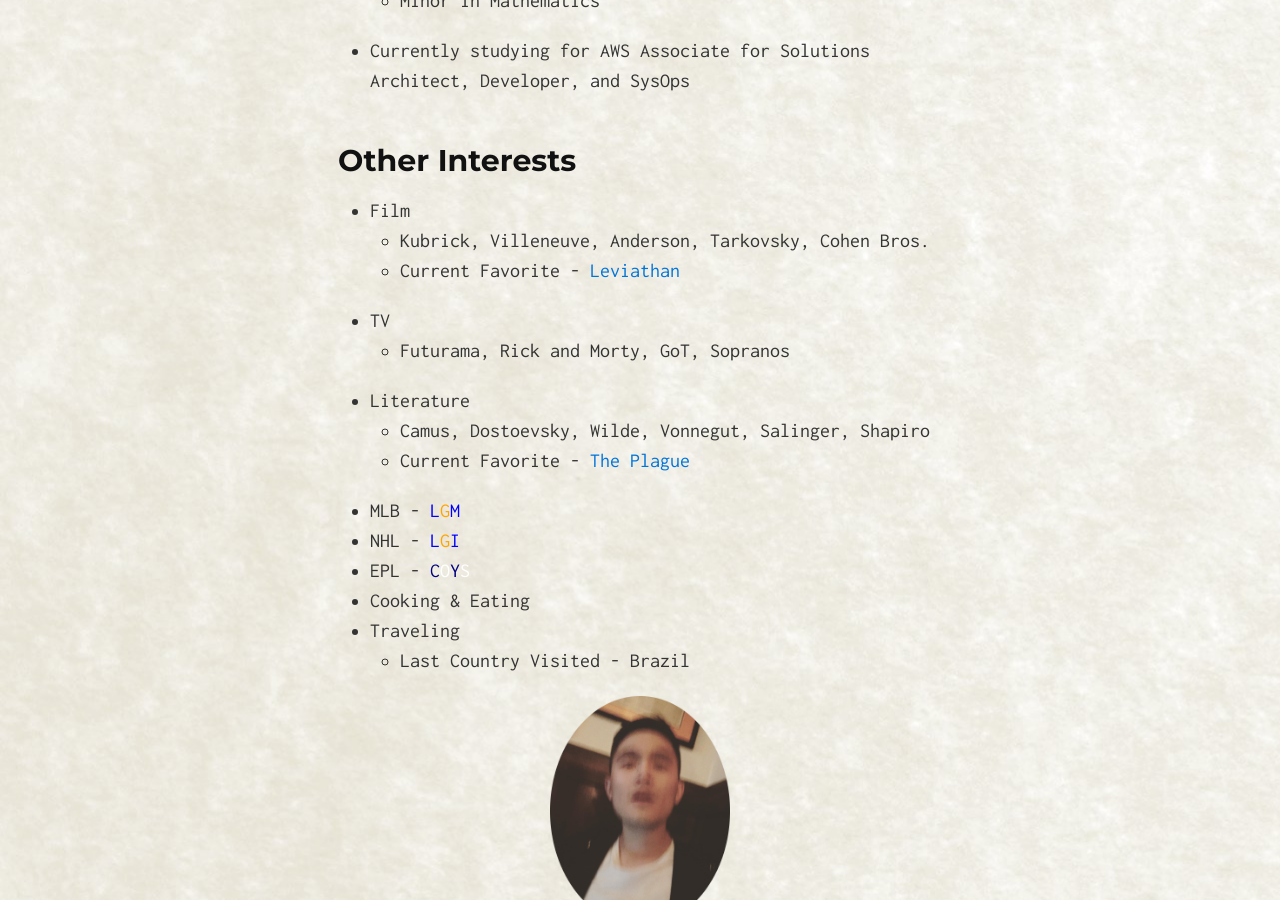
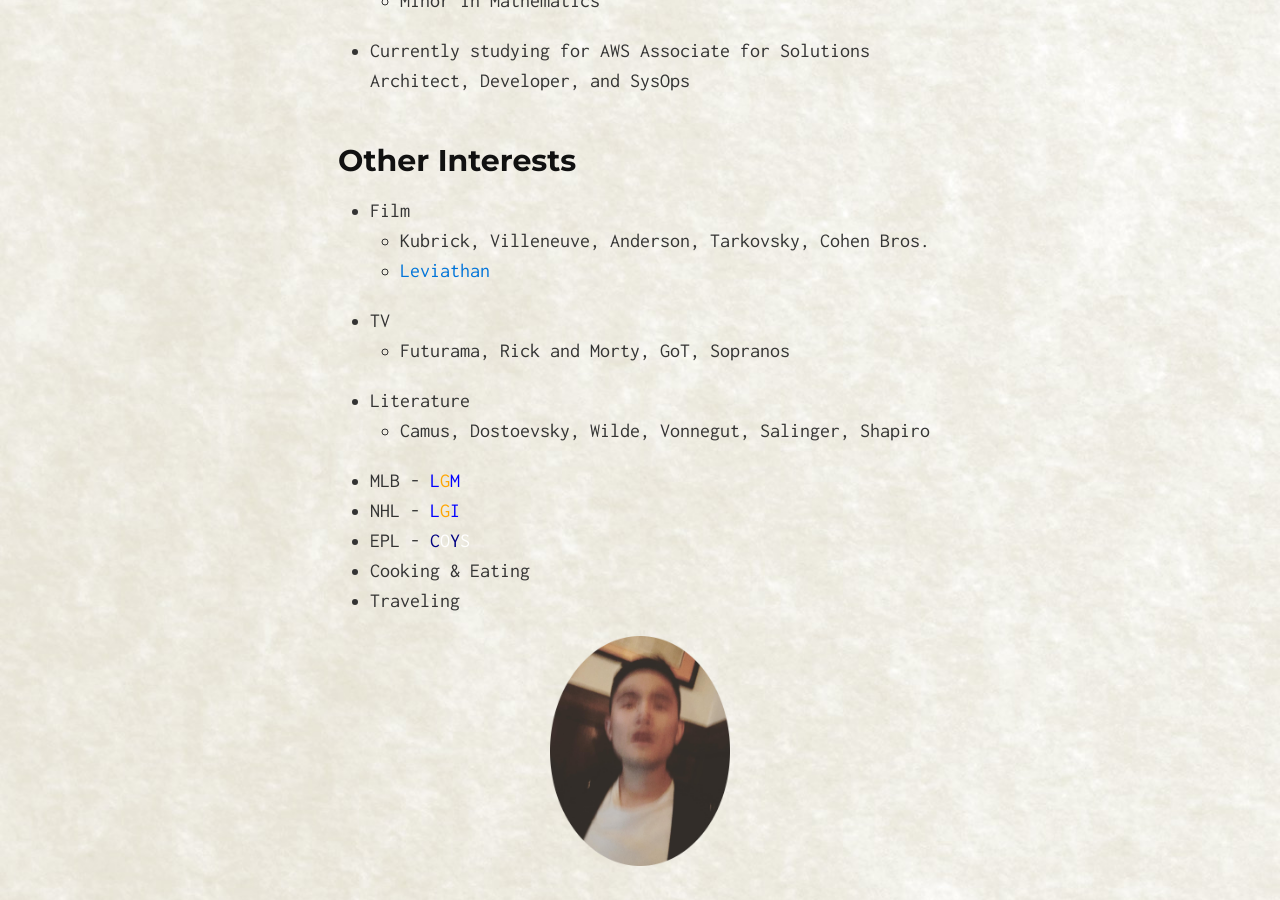
Before and after one commit to bennicholes/bennicholes.github.io, a Jekyll site: the page built from index.md, in a window 1280 px wide and 900 px high, scrolled down 1563 px. Built offline with Jekyll 4.4.1, drawn with Linux system fonts in a browser that asks for light colours.

Commit message:
Update index.md
Got rid of extra

```diff
--- a/index.md
+++ b/index.md
@@ -65,18 +65,18 @@ layout: default
 ## Other Interests
 * Film
 	* Kubrick, Villeneuve, Anderson, Tarkovsky, Cohen Bros.
-	* Current Favorite - [Leviathan](https://letterboxd.com/film/leviathan-2014/)
+	* [Leviathan](https://letterboxd.com/bennicholes/)
 * TV
 	* Futurama, Rick and Morty, GoT, Sopranos
 * Literature
 	* Camus, Dostoevsky, Wilde, Vonnegut, Salinger, Shapiro
-	* Current Favorite - [The Plague](https://www.amazon.com/Plague-Albert-Camus/dp/0679720219/ref=sr_1_1?ie=UTF8&qid=1483688861&sr=8-1)
+
 * MLB - <span style="color: blue">L</span><span style="color: orange">G</span><span style="color: blue">M</span>
 * NHL - <span style="color: blue">L</span><span style="color: orange">G</span><span style="color: blue">I</span>
 * EPL - <span style="color: navy">C</span><span style="color: white">O</span><span style="color: navy">Y</span><span style="color: white">S</span>
 * Cooking & Eating
 * Traveling
-	* Last Country Visited - Brazil
+
 
 
 ![Ben Nicholes](../assets/ben.jpg){: height="230px" width="180px"}
```
